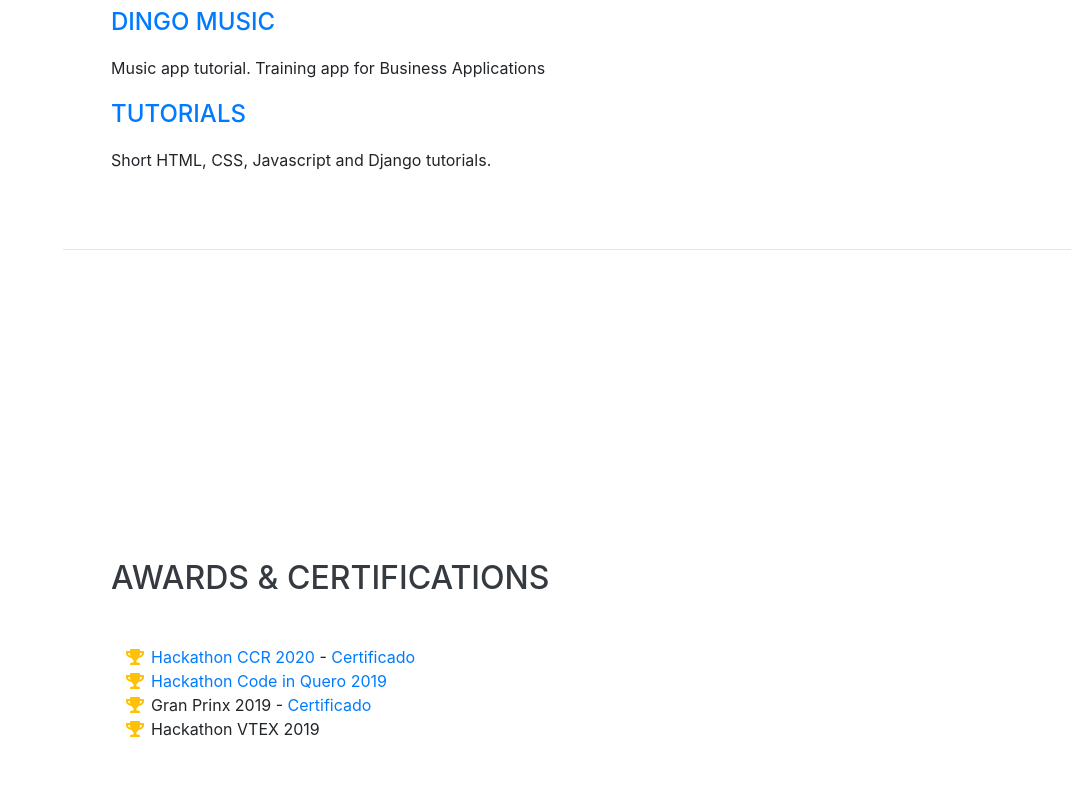
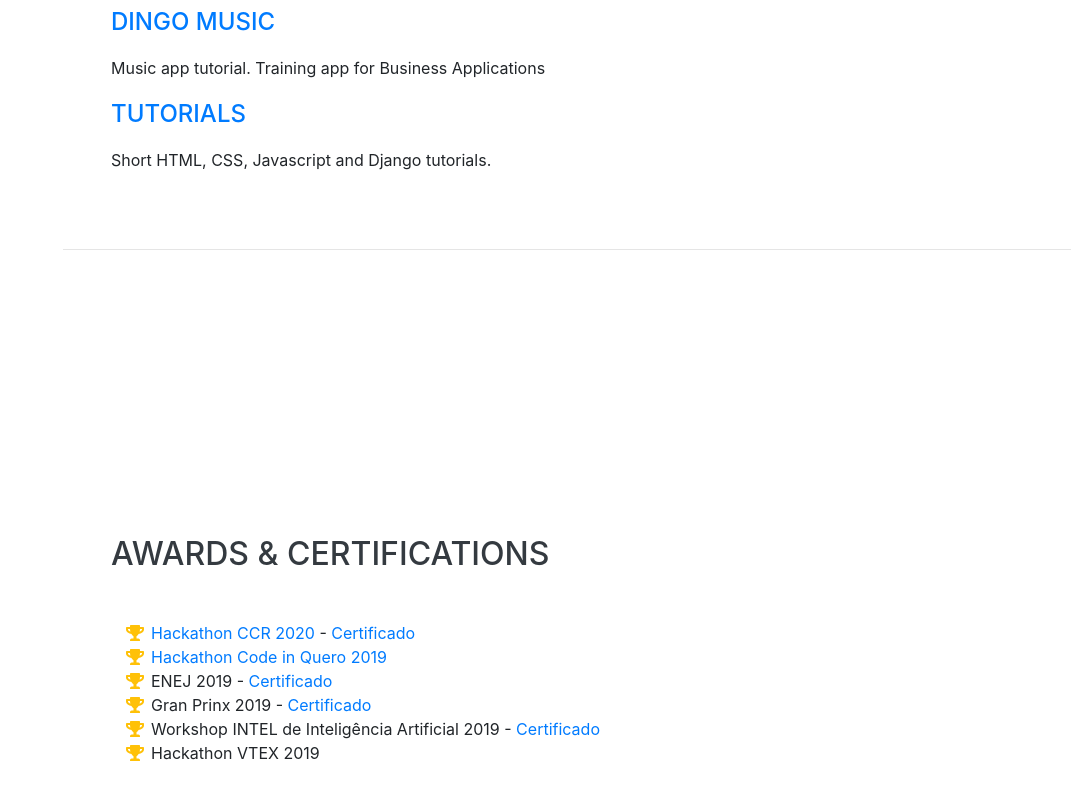
Before and after one commit to Matheus1714/matheusmota, a website with bundled scripts: page index.html in a window 1280 px wide. Shown: the part 4931-5731 px from the top of the page, without its empty margins (209-1280 px from the left). Built offline with nearby package versions, Linux system fonts and the light colour scheme; files whose address does not match are found by name; a web font is replaced by a local one.

Commit message:
add more certificates

```diff
--- a/index.html
+++ b/index.html
@@ -388,8 +388,18 @@
           </li>
           <li>
             <i class="fa-li fa fa-trophy text-warning"></i>
+            ENEJ 2019 -
+            <a href="https://drive.google.com/file/d/17kliLlY2xCGQOPDMcY6vsxX1HJt4NnnI/view?usp=sharing" target="_blank">Certificado</a>
+          </li>
+          <li>
+            <i class="fa-li fa fa-trophy text-warning"></i>
             Gran Prinx 2019 -
             <a href="https://drive.google.com/file/d/0B7Ngs2EkQApoeXlHNmdrMk82NzJ5R2JwaXBEMjFkX0ZhX2Uw/view?usp=sharing&resourcekey=0-i821BOSrwRPiIbbdWRYJbg" target="_blank">Certificado</a>
+          </li>
+          <li>
+            <i class="fa-li fa fa-trophy text-warning"></i>
+            Workshop INTEL de Inteligência Artificial 2019 -
+            <a href="https://drive.google.com/file/d/18H7CiudFPT4BETjoa8LtflFYbG83GQFh/view?usp=sharing" target="_blank">Certificado</a>
           </li>
           <li>
             <i class="fa-li fa fa-trophy text-warning"></i>
```
